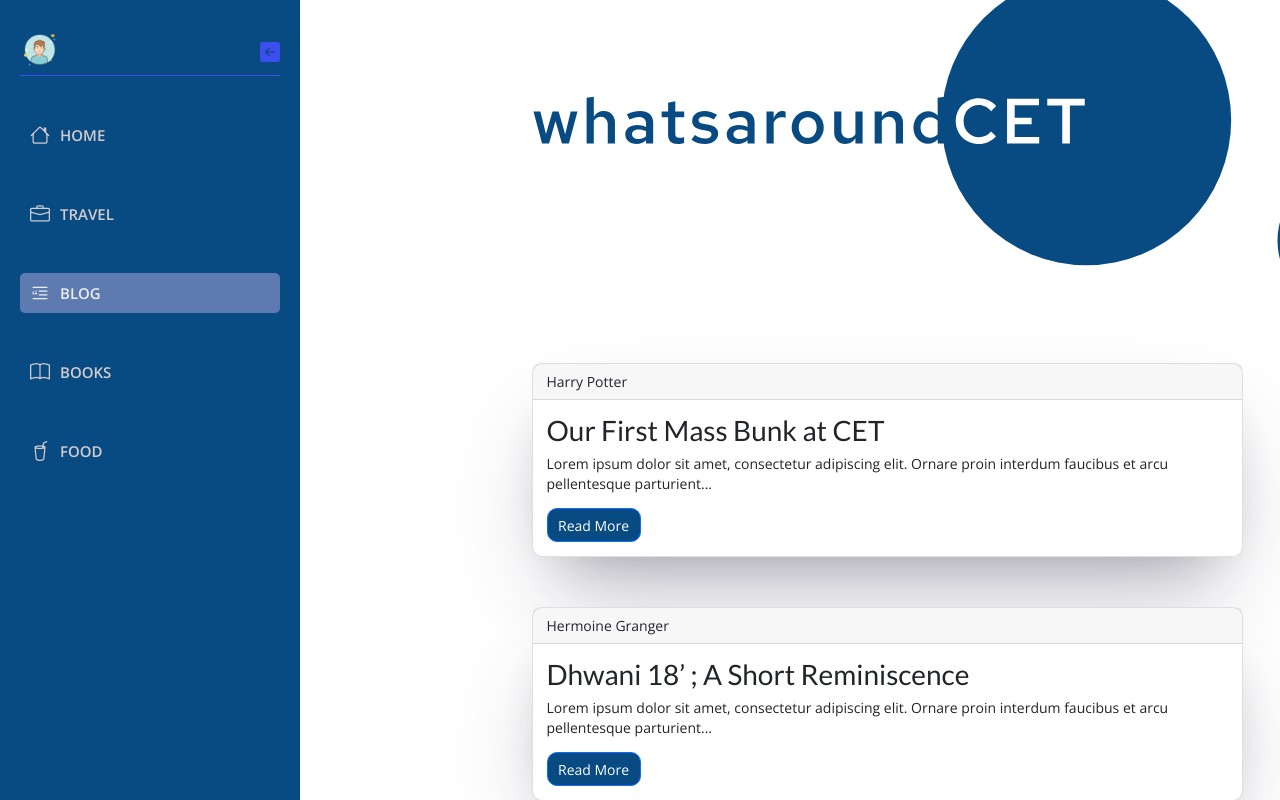
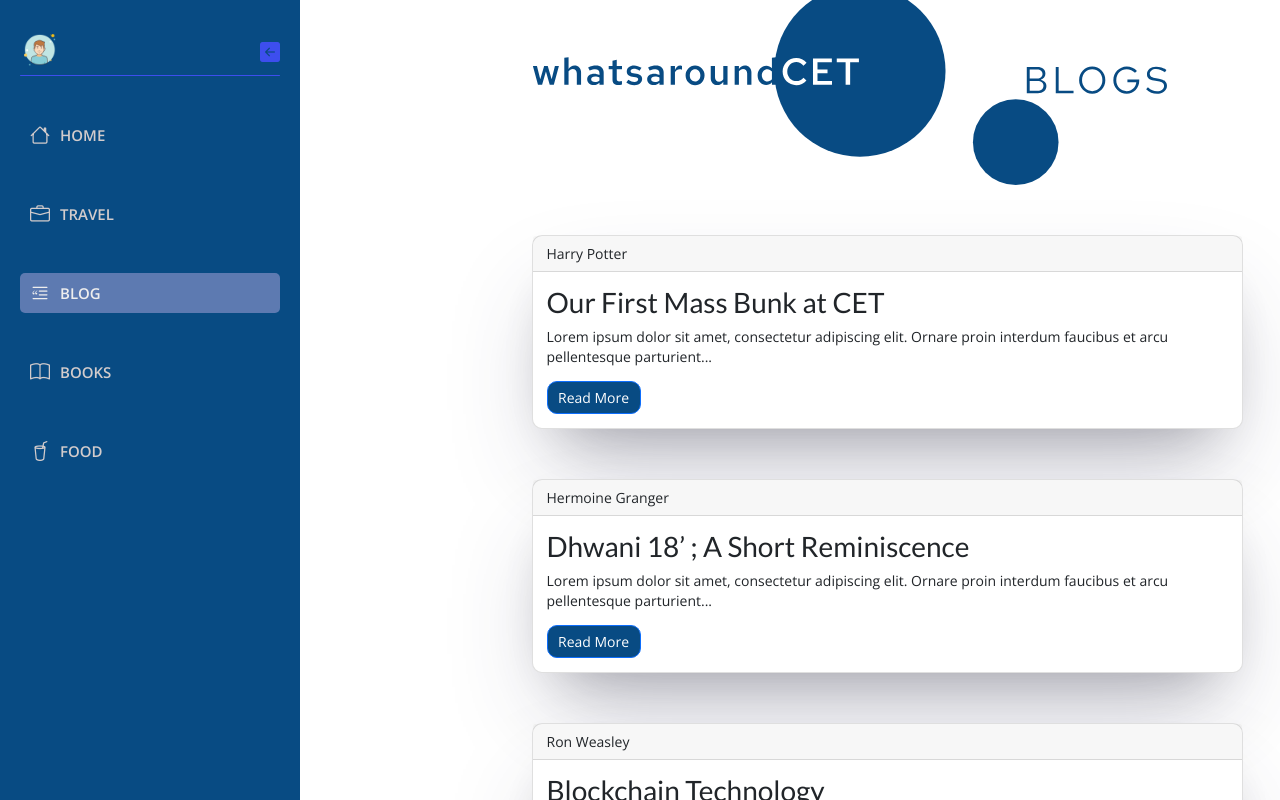
Before and after one commit to neethunsr/whatsaroundCET, a React (Create React App) app: page /blog in a window 1280 px wide. Shown: the top 800 px of the page. Built offline with nearby package versions, Linux system fonts and the light colour scheme.

Commit message:
blog width corrected

```diff
--- a/src/components/Blog.css
+++ b/src/components/Blog.css
@@ -4,8 +4,7 @@
 	margin-left: 150px;
 }
 .blog-cet {
-  top: 0;
-  padding-top: 0;
+	width: 60%;
 }
 .card {
 	margin: 50px 0;
--- a/src/components/Blog.js
+++ b/src/components/Blog.js
@@ -7,7 +7,7 @@ function Blog(props) {
     return (
         <div>
             <div className="blog container row">
-            <img src={blog} alt="blog-cet"></img>
+            <img src={blog} className="blog-cet" alt="blog-cet"></img>
             <div className="col-8">
                 <div class="card">
                     <div class="card-header">
```
Lines whose indentation alone changed are shown as unchanged.
